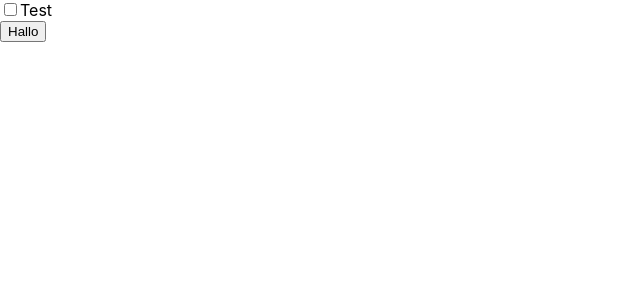
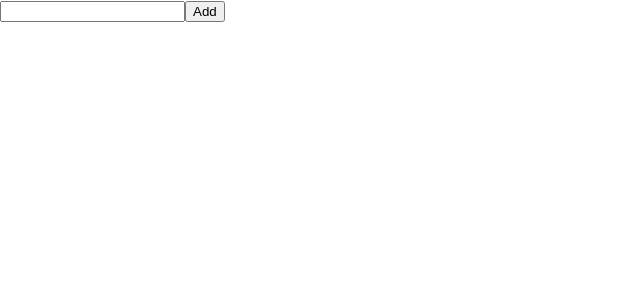
Before and after one commit to blagojramadanov/todo-app, a React (Create React App) app: page / in a window 1280 px wide. Shown: the top 300 px of the page, without its empty margins (0-640 px from the left). Built offline with nearby package versions, Linux system fonts and the light colour scheme.

Commit message:
add todo app with checkbox and add functionality

```diff
--- a/src/components/button/Button.jsx
+++ b/src/components/button/Button.jsx
@@ -1,5 +1,5 @@
-function Button() {
-  return <button>Hallo</button>;
+function Button({ onClick, text }) {
+  return <button onClick={onClick}>{text}</button>;
 }
 
 export default Button;
--- a/src/components/checkbox/Checkbox.jsx
+++ b/src/components/checkbox/Checkbox.jsx
@@ -1,8 +1,13 @@
-function Checkbox() {
+function Checkbox({ todoItem, toggleTodo }) {
   return (
     <div>
-      <input id="1" type="checkbox"></input>
-      <label for="1">Test</label>
+      <input
+        type="checkbox"
+        checked={todoItem.done}
+        onChange={() => toggleTodo(todoItem.id)}
+      />
+
+      <span>{todoItem.content}</span>
     </div>
   );
 }
--- a/src/views/todo/Todo.jsx
+++ b/src/views/todo/Todo.jsx
@@ -1,7 +1,55 @@
+import { useState } from "react";
 import TodoItem from "./components/todoitem/TodoItem";
+import Button from "../../components/button/Button";
 
 function Todo() {
-  return <TodoItem />;
+  const [input, setInput] = useState("");
+  const [todos, setTodos] = useState([]);
+
+  function addTodo() {
+    if (input === "") return;
+
+    setTodos([
+      ...todos,
+      {
+        id: Math.random(),
+        content: input,
+        done: false,
+      },
+    ]);
+
+    setInput("");
+  }
+
+  function toggleTodo(id) {
+    setTodos(
+      todos.map((todo) => {
+        if (todo.id === id) {
+          return {
+            ...todo,
+            done: !todo.done,
+          };
+        }
+        return todo;
+      }),
+    );
+  }
+
+  return (
+    <div>
+      <div>
+        <input value={input} onChange={(e) => setInput(e.target.value)} />
+
+        <Button onClick={addTodo} text="Add" />
+      </div>
+
+      <div>
+        {todos.map((todo) => (
+          <TodoItem key={todo.id} todoItem={todo} toggleTodo={toggleTodo} />
+        ))}
+      </div>
+    </div>
+  );
 }
 
 export default Todo;
--- a/src/views/todo/components/todoitem/TodoItem.jsx
+++ b/src/views/todo/components/todoitem/TodoItem.jsx
@@ -1,10 +1,9 @@
-import Button from "../../../../components/button/Button";
 import Checkbox from "../../../../components/checkbox/Checkbox";
 
-function TodoItem() {
+function TodoItem({ todoItem, toggleTodo }) {
   return (
     <div>
-      <Checkbox /> <Button />
+      <Checkbox todoItem={todoItem} toggleTodo={toggleTodo} />
     </div>
   );
 }
```
